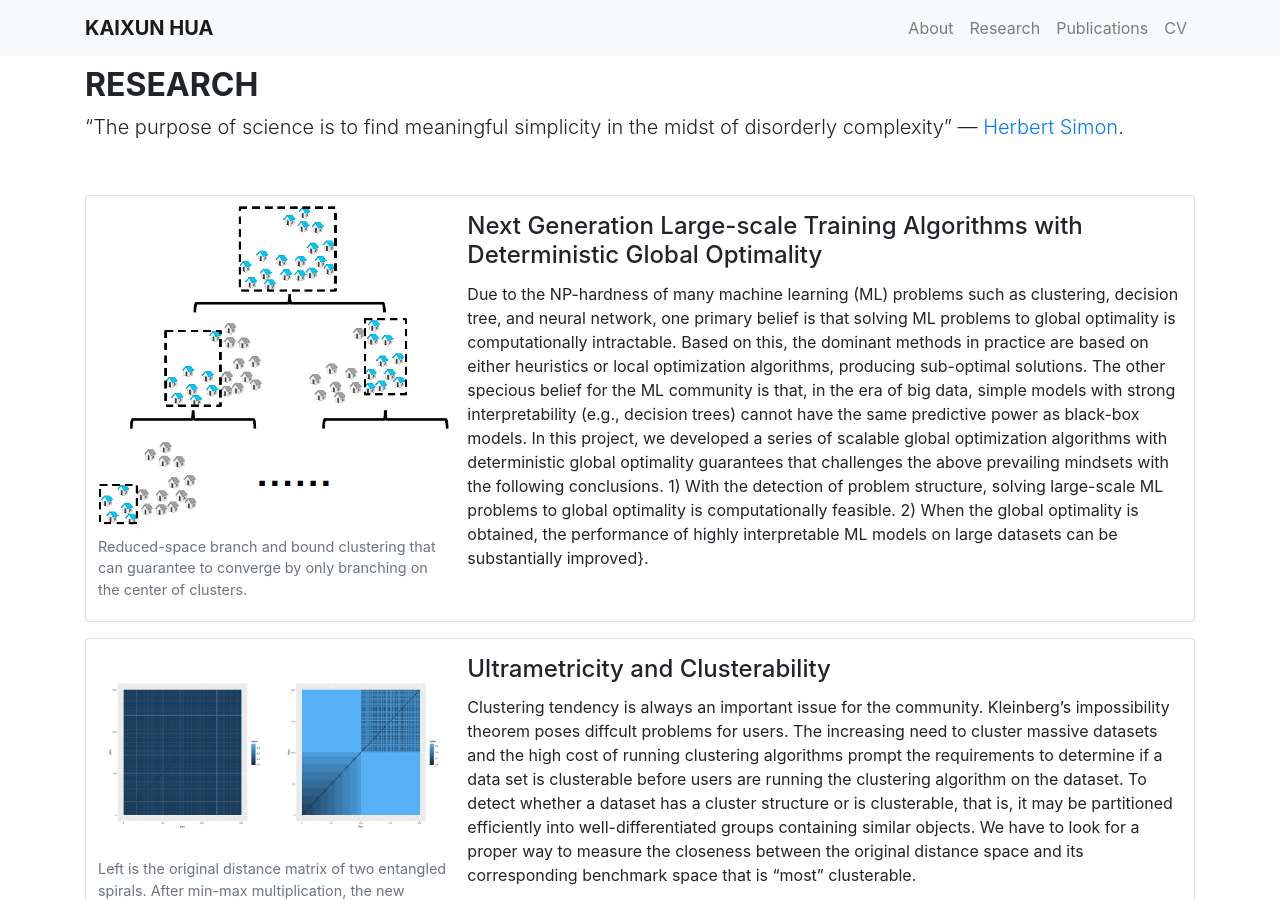
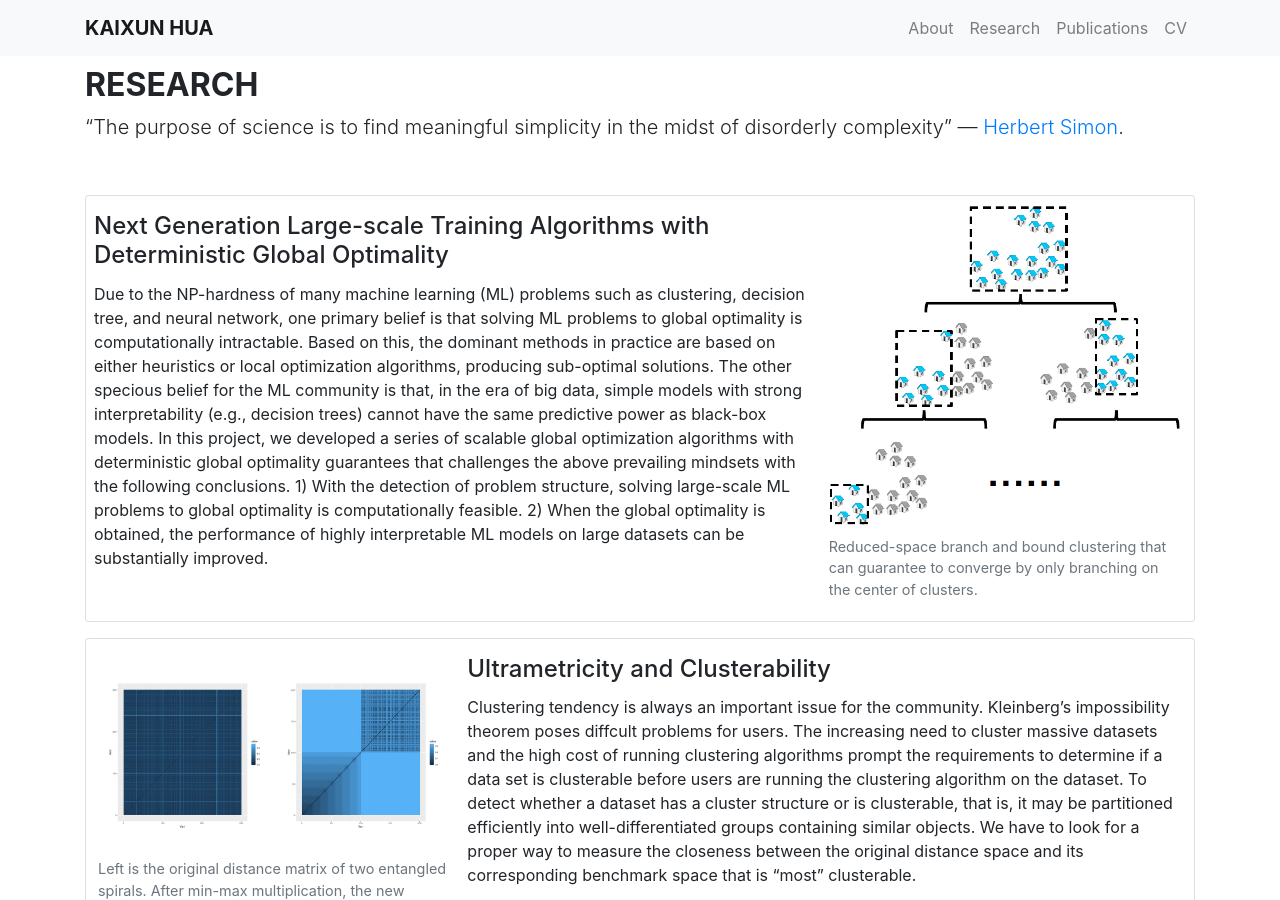
Before and after one commit to kingsley1989/kingsley1989.github.io, a Jekyll site: the page built from _pages/research.md, in a window 1280 px wide and 900 px high. Built offline with Jekyll 4.4.1, drawn with Linux system fonts in a browser that asks for light colours; nearby versions of some CDN libraries.

```diff
--- a/_data/research.yml
+++ b/_data/research.yml
@@ -2,7 +2,7 @@
 
 - project: Next Generation Large-scale Training Algorithms with Deterministic Global Optimality
   image: "/imgs/rsbb.png"
-  image_pos: "left"
+  image_pos: "right"
   image_is_figure: true
   figure_caption:
     Reduced-space branch and bound clustering that can guarantee
@@ -21,7 +21,7 @@
     1) With the detection of problem structure, solving large-scale ML problems
     to global optimality is computationally feasible. 2) When the global
     optimality is obtained, the performance of highly interpretable ML models
-    on large datasets can be substantially improved}.
+    on large datasets can be substantially improved.
 
 - project: Ultrametricity and Clusterability
   image: "/imgs/ultraclst.JPG"
@@ -48,7 +48,7 @@
     In this project, we approach data clusterability from an ultrametric-
     based perspective. A novel approach to determine the ultrametricity of
     a dataset is proposed via a particular type of matrix product, which
-    allows us to evaluate the dataset’s clusterability. Furthermore, we
+    allows us to evaluate the dataset's clusterability. Furthermore, we
     show that applying our technique to a dissimilarity space will generate
     the sub-dominant ultrametric of the dissimilarity.
 
@@ -103,7 +103,7 @@
 
     Water trading is a special economic event. The price of water could
     vary primarily based on region, season, using purpose, or even buyer
-    and seller’s current condition. Traditional methods for water trading
+    and seller's current condition. Traditional methods for water trading
     price prediction have their limitations. Specifically, many non-linear
     correlations between different factors require more heuristic
     algorithms to enhance the prediction quality. This project aims to
```
